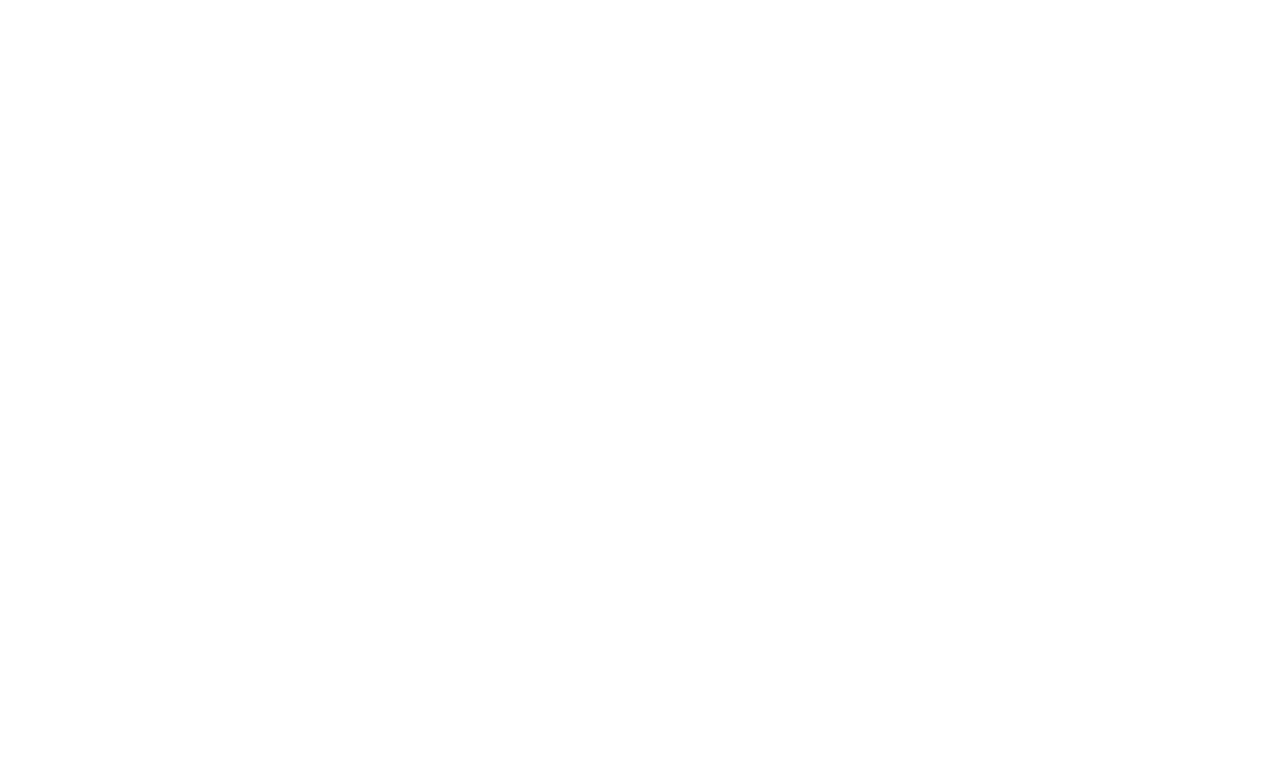
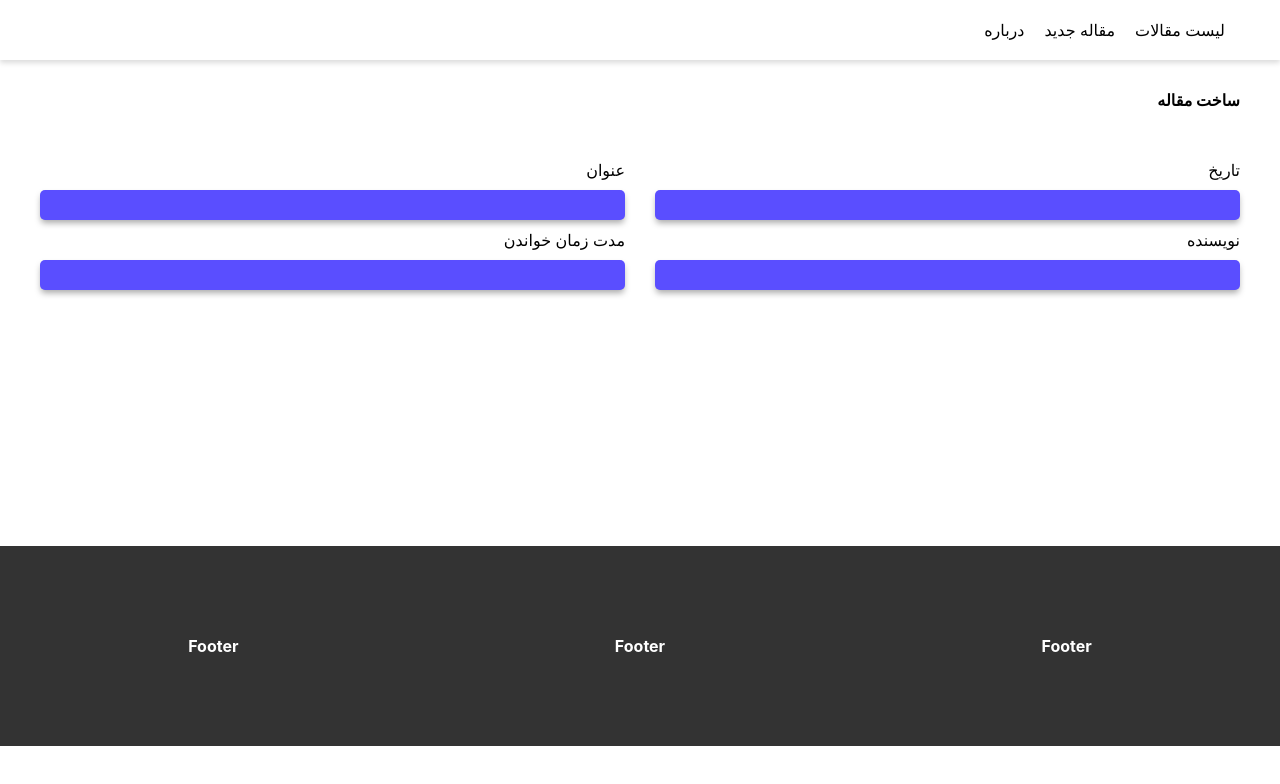
Before and after one commit to Mohsen-Parsa11/first-react-app, a React (Create React App) app: page /addArticle in a window 1280 px wide. Before the commit this address had no page. Shown: the top 784 px of the page. Built offline with nearby package versions, Linux system fonts and the light colour scheme.

Commit message:
aboutPage, homepage and navbarpage done

```diff
--- a/src/App.jsx
+++ b/src/App.jsx
@@ -1,3 +1,5 @@
+
+import CreateArticle from './components/CreateArticle/CreateArticle';
 import './index.css'
 import Aboutpage from './pages/aboutPage/AboutPage';
 import About from './pages/AboutUs/About';
@@ -13,6 +15,7 @@ function App () {
         <Route path='/' element={<Home />} />
         <Route path='/about' element={<About />} />
         <Route path='/article/:id' element={<Aboutpage />} />
+        <Route path='/addArticle' element={ <CreateArticle />} />
 
       </Routes>
     </div>
--- /dev/null
+++ b/src/components/CreateArticle/CreateArticle.jsx
@@ -0,0 +1,79 @@
+import { useState } from "react";
+import Footer from "../Footer/Footer";
+import Navbar from "../Navbar/Navbar";
+import styled from "./CreateArticle.module.css";
+
+function CreateArticle () {
+
+    const [newArticle, setNewArticle] = useState({
+        title: "",
+        date: "",
+        readingTime: "",
+        author:""
+    });
+
+    const handleChangeArticle = (e) => {
+        setNewArticle((prevState) => ({
+            ...prevState,
+            [e.target.name]: e.target.value
+        }));
+
+        // switch (e.target.name) {
+        //     case "title":
+        //         setNewArticle((prevState)=>({
+        //             ...prevState,
+        //             title: e.target.value
+        //         }))
+        //         break
+        //     case "date":
+        //         setNewArticle((prevState)=>({
+        //             ...prevState,
+        //             date: e.target.value
+        //         }))
+        //         break
+        //     default:
+        //         console.log("")
+        // }
+    };
+
+
+    console.log(newArticle)
+
+    return (
+        <>
+            <Navbar />
+            <div className={styled.ArticleWrapper}>
+                <div className="container">
+                    <h4>ساخت مقاله</h4>
+
+                    <form action="">
+                    <div className={styled.parent}>
+                     <div>
+                    <label htmlFor="title">عنوان</label>
+                    <input type="text" autoComplete="off" onChange={handleChangeArticle} name="title" />
+                    </div>
+
+                    <div>
+                    <label htmlFor="date">تاریخ</label>
+                    <input type="text" autoComplete="off" onChange={handleChangeArticle} name="date" />
+                    </div>
+
+                    <div>
+                    <label htmlFor="readingTime">مدت زمان خواندن</label>
+                    <input type="text" autoComplete="off" onChange={handleChangeArticle} name="readingTime" />
+                    </div>
+
+                    <div>
+                    <label htmlFor="author">نویسنده</label>
+                    <input type="text" autoComplete="off" onChange={handleChangeArticle} name="author" />
+                    </div>
+                    </div>
+                    </form>
+                </div>
+            </div>
+            <Footer />
+        </>
+    )
+}
+
+export default CreateArticle;
--- /dev/null
+++ b/src/components/CreateArticle/CreateArticle.module.css
@@ -0,0 +1,36 @@
+.ArticleWrapper{
+
+    height: 57vh;
+}
+
+.ArticleWrapper .parent{
+   display: grid;
+   grid-template-columns: repeat(2, 1fr);
+   column-gap: 30px;
+}
+.ArticleWrapper h4{
+    margin:30px 0px 40px 0px;
+    text-align: end;
+}
+
+.ArticleWrapper label{
+    margin-top: 10px;
+    display: block;
+    text-align: end;
+}
+
+.ArticleWrapper input{
+    text-align: end;
+    width: 100%;
+    margin: 10px 0px 0px 0px;
+    height: 30px;
+    box-shadow: 0px 4px 6px -1px #aaa;
+    border: none;
+    outline: none;
+    padding: 0px 10px;
+    box-sizing: border-box;
+    background-color: rgb(120, 120, 120);
+    background-color: rgb(90, 78, 255);
+    border-radius: 5px;
+    color: #fff;
+}
--- a/src/components/Footer/Footer.jsx
+++ b/src/components/Footer/Footer.jsx
@@ -7,6 +7,12 @@ function Footer () {
         <h4>
           Footer
         </h4>
+        <h4>
+          Footer
+        </h4>
+        <h4>
+          Footer
+        </h4>
       </div>
     );
 }
--- a/src/components/Footer/footer.module.css
+++ b/src/components/Footer/footer.module.css
@@ -9,3 +9,7 @@
     color: #fff;
 
 }
+.footer ul li{
+color: #fff;
+margin: auto;
+}
--- /dev/null
+++ b/src/components/Loading/loading.css
@@ -0,0 +1,4 @@
+
+.loadingWrapper{
+
+}
--- a/src/components/Navbar/Navbar.jsx
+++ b/src/components/Navbar/Navbar.jsx
@@ -7,12 +7,14 @@ function Navbar (props) {
     <div className={styled.headerWrapper}>
       <div className="container">
       <div className={styled.header}>
-        <h3>{props.title}</h3>
+        <h3> {props.title}</h3>
         <ul>
           <li>
             <Link to="/">لیست مقالات</Link>
-          </li>
-          <li>مقاله جدید</li>
+            </li>
+            <Link to="/addArticle">
+            <li>مقاله جدید</li>
+            </Link>
           <li>
             <Link to="/about">درباره</Link>
           </li>
--- a/src/components/Navbar/navbar.module.css
+++ b/src/components/Navbar/navbar.module.css
@@ -2,6 +2,7 @@
     box-shadow: 0 3px 5px #ddd;
     position: sticky;
     top: 0;
+    background-color: #ffffff;
 }
 .header{
    height: 60px;
@@ -23,6 +24,10 @@
 }
 
 .header ul li{
-    margin-right: 20px;
+    margin-left: 20px;
     cursor: pointer;
 }
+
+.header h3{
+    margin-left: 15px;
+}
--- a/src/pages/Home/Home.jsx
+++ b/src/pages/Home/Home.jsx
@@ -11,16 +11,19 @@ function Home () {
     // userState(): it store data like variable
 
     const [articles, setArticles] = useState([]);
+    const [isLoading, setIsLoading] = useState(false);
 
     // useEffect(): it is used when call API
 
     useEffect(() => {
         // API call
-
+        setIsLoading(true)
         axios.get('http://localhost:8000/articles').then((result) => {
             setArticles(result.data);
+            setIsLoading(false);
         }).catch((error) => {
             console.log(error);
+            setIsLoading(false);
         });
 
     },[]);
@@ -36,6 +39,8 @@ function Home () {
                 <div className="container">
                     <h4 className={styled.head4}>مقاله جدید</h4>
 
+                    {
+                isLoading? <p>چند لحضه صبر کنید...</p> :(
                     <div className={styled.articles}>
                         {
                             articles.map((article) => (
@@ -45,7 +50,10 @@ function Home () {
                             ))
                         }
                         </div>
+                        )
+                    }
                     </div>
+
             <Footer />
         </div>
     );
--- a/src/pages/aboutPage/AboutPage.jsx
+++ b/src/pages/aboutPage/AboutPage.jsx
@@ -11,12 +11,17 @@ function Aboutpage () {
 
     const params= useParams();
     const [article, setArticle] = useState([]);
+    const [isLoading, setIsLoading] = useState(false);
 
     useEffect(() => {
+        //API call
+        setIsLoading(true)
         axios.get(`http://localhost:8000/articles/${params.id}`).then((result) => {
             setArticle(result.data);
+            setIsLoading(false);
         }).catch((error) => {
             console.log(error)
+            setIsLoading(false);
         })
     },[])
 
@@ -24,16 +29,21 @@ function Aboutpage () {
         <div>
             <Navbar />
             <div className="container">
+                {
+                    isLoading ? <p>چند لحضه صبر کنید...</p> : (
+
                         <div className={styled.aboutWrapper}>
                             <h3>{article.title}</h3>
                             <div className={styled.aboutInfo}>
-                        <span>تاریخ: { article.date}</span>
-                        <span>نویسنده: { article.author}</span>
-                        <span>مدت زمان خواندن { article.readingTime} دقیفه</span>
+                                <span>تاریخ: {article.date}</span>
+                                <span>نویسنده: {article.author}</span>
+                                <span>مدت زمان خواندن {article.readingTime} دقیفه</span>
                             </div>
                             <img src={image} alt="article" />
-                    <p>در این دوران٫ خداوند متعال توسط چهار زن از بهشتیان ٫ حضرت مریم  آسیه  حضرت حوا  و کلثوم  حضرت خدیجه را یاری رساندند. این بانوان نورانی به دستور الله متعال در لحظه تولد حضرت زهرا  حضور یافتند و ایشان را یاری کردند. این دوران٫ خداوند متعال توسط چهار زن از بهشتیان ٫ حضرت مریم  آسیه  حضرت حوا  و کلثوم  حضرت خدیجه را یاری رساندند. این بانوان نورانی به دستور الله متعال در لحظه تولد حضرت زهرا  حضور یافتند و ایشان را یاری کردند. این دوران٫ خداوند متعال توسط چهار زن از بهشتیان ٫ حضرت مریم  آسیه  حضرت حوا  و کلثوم  حضرت خدیجه را یاری رساندند. این بانوان نورانی به دستور الله متعال در لحظه تولد حضرت زهرا  حضور یافتند و ایشان را یاری کردند. این دوران٫ خداوند متعال توسط چهار زن از بهشتیان ٫ حضرت مریم  آسیه  حضرت حوا  و کلثوم  حضرت خدیجه را یاری رساندند. این بانوان نورانی به دستور الله متعال در لحظه تولد حضرت زهرا  حضور یافتند و ایشان را یاری کردند. این دوران٫ خداوند متعال توسط چهار زن از بهشتیان ٫ حضرت مریم  آسیه  حضرت حوا  و کلثوم  حضرت خدیجه را یاری رساندند. این بانوان نورانی به دستور الله متعال در لحظه تولد حضرت زهرا  حضور یافتند و ایشان را یاری کردند. این دوران٫ خداوند متعال توسط چهار زن از بهشتیان ٫ حضرت مریم  آسیه  حضرت حوا  و کلثوم  حضرت خدیجه را یاری رساندند. این بانوان نورانی به دستور الله متعال در لحظه تولد حضرت زهرا  حضور یافتند و ایشان را یاری کردند.</p>
+                            <p>{article.content}</p>
                         </div>
+                    )
+                }
             </div>
             <Footer />
         </div>
```
Also changed, not shown: src/components/Loading/Loader.jsx (added, +34 -0 lines). Lines whose indentation alone changed are shown as unchanged.
